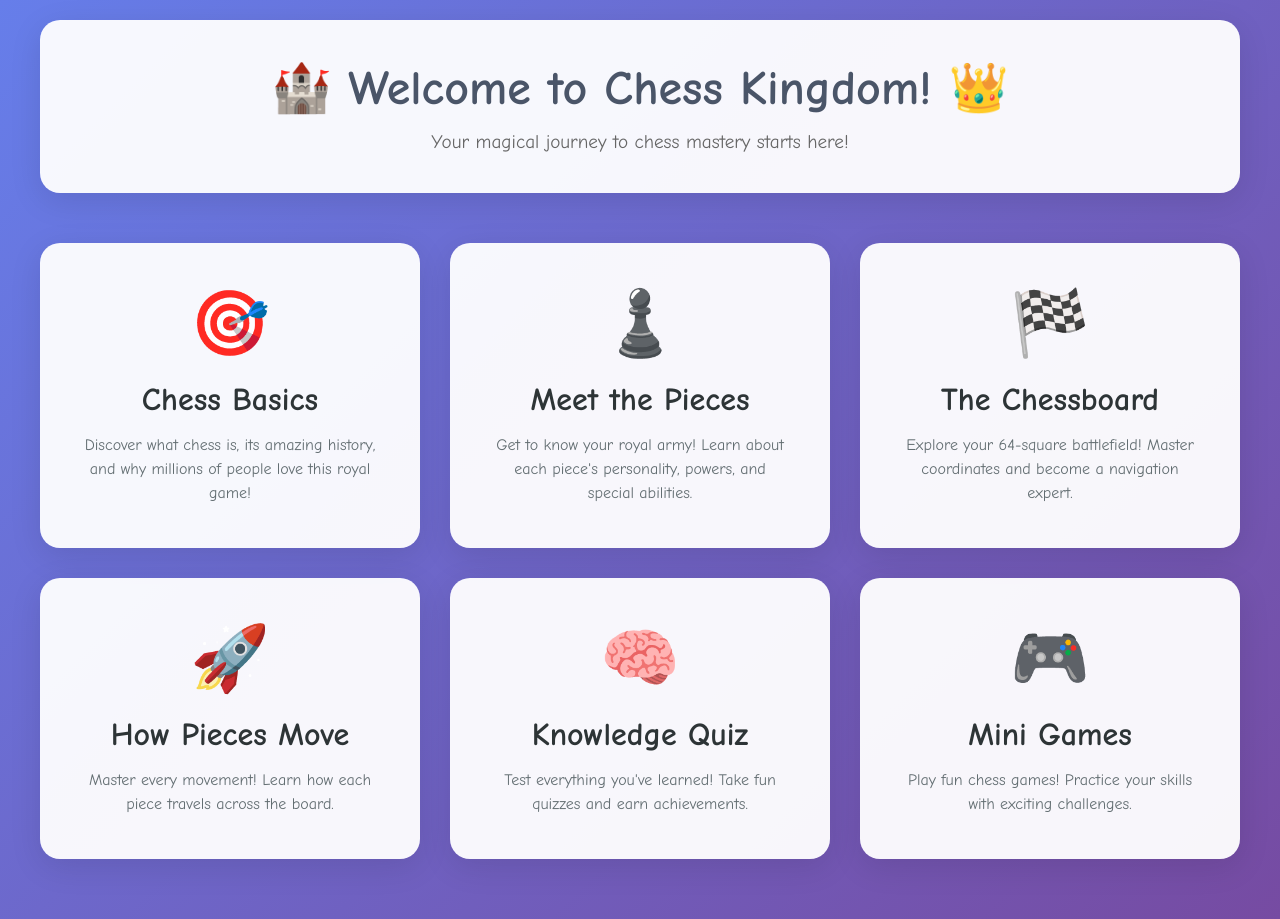
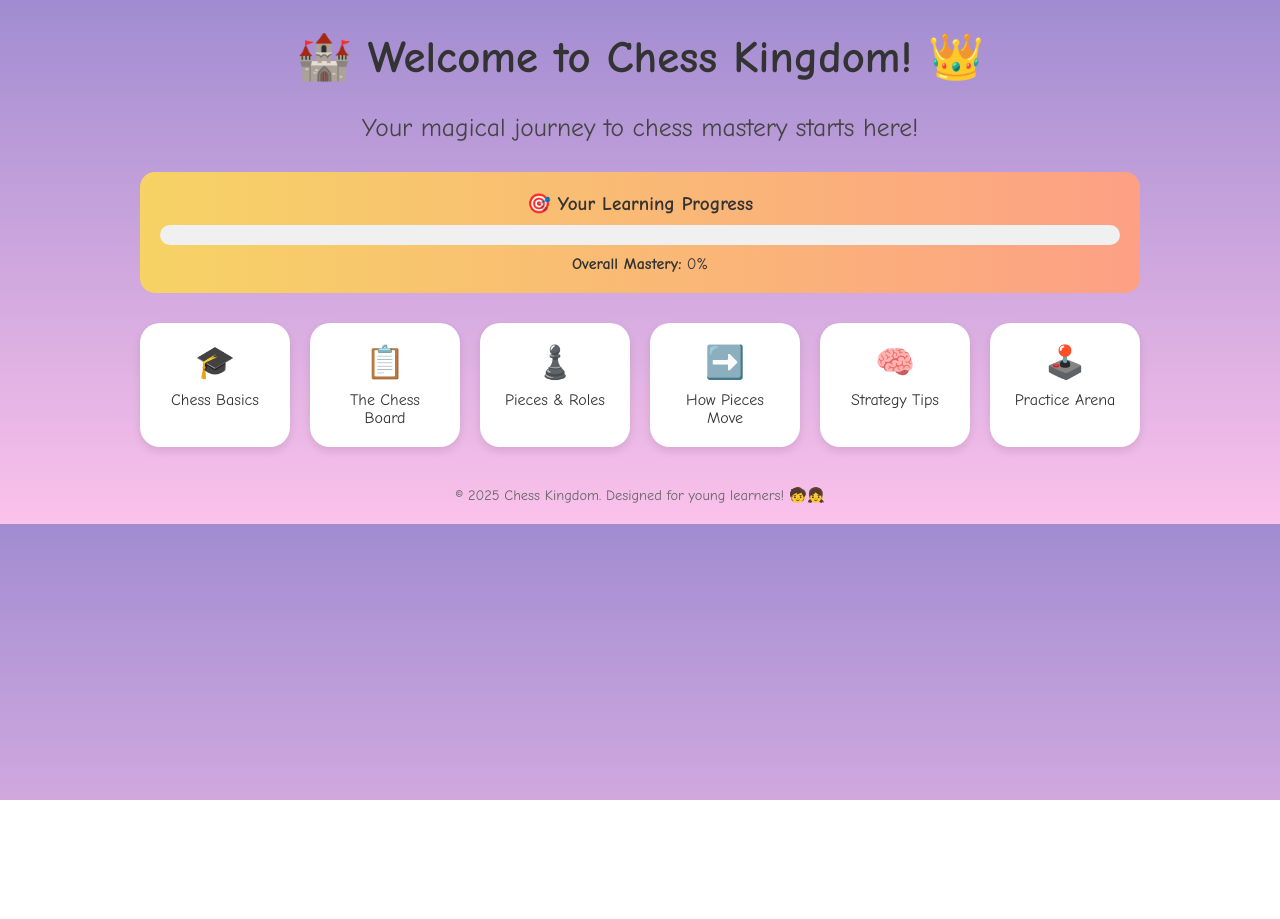
Before and after one commit to luigipascal/gaming, a plain HTML site: page index.html in a window 1280 px wide. After the commit the page ends 800 px from the top, so only its background shows below. Drawn offline with Linux system fonts and the light colour scheme.

Commit message:
Update index.html with new navigation and complete moves.html

```diff
--- a/index.html
+++ b/index.html
@@ -1,149 +1,150 @@
 <!DOCTYPE html>
 <html lang="en">
 <head>
-    <meta charset="UTF-8">
-    <meta name="viewport" content="width=device-width, initial-scale=1.0">
-    <title>🏰 Chess Kingdom - Learn to Play Chess! 👑</title>
+  <meta charset="UTF-8" />
+  <meta name="viewport" content="width=device-width, initial-scale=1.0"/>
+  <title>Chess Kingdom</title>
   <style>
-        * {
+    body {
       margin: 0;
-            padding: 0;
-            box-sizing: border-box;
-        }
-
-        body {
-            font-family: 'Comic Sans MS', cursive, sans-serif;
-            background: linear-gradient(135deg, #667eea 0%, #764ba2 100%);
-            min-height: 100vh;
+      font-family: 'Comic Sans MS', 'Segoe UI', cursive;
+      background: linear-gradient(to bottom, #a18cd1 0%, #fbc2eb 100%);
       color: #333;
-            padding: 20px;
     }
 
     .container {
-            max-width: 1200px;
-            margin: 0 auto;
+      max-width: 1000px;
+      margin: auto;
+      padding: 20px;
+      text-align: center;
     }
 
-        .header {
-            text-align: center;
-            margin-bottom: 50px;
-            background: rgba(255, 255, 255, 0.95);
-            padding: 40px;
-            border-radius: 20px;
-            box-shadow: 0 8px 32px rgba(0, 0, 0, 0.1);
+    h1 {
+      font-size: 2.8rem;
+      margin-top: 10px;
     }
 
-        .header h1 {
-            font-size: 3em;
-            color: #4a5568;
-            margin-bottom: 15px;
+    h2 {
+      font-size: 1.6rem;
+      font-weight: normal;
+      color: #444;
     }
 
-        .header p {
-            font-size: 1.2em;
-            color: #666;
+    .progress-section {
+      margin: 30px auto;
+      background: linear-gradient(to right, #f6d365, #fda085);
+      border-radius: 15px;
+      padding: 20px;
+      color: #333;
     }
 
-        .cards-grid {
-            display: grid;
-            grid-template-columns: repeat(auto-fit, minmax(300px, 1fr));
-            gap: 30px;
-            margin: 40px 0;
+    .progress-label {
+      font-weight: bold;
+      font-size: 1.2rem;
+      margin-bottom: 10px;
     }
 
-        .nav-card {
-            background: rgba(255, 255, 255, 0.95);
-            border-radius: 20px;
-            padding: 40px;
-            text-align: center;
-            box-shadow: 0 8px 32px rgba(0, 0, 0, 0.1);
-            transition: all 0.3s ease;
-            text-decoration: none;
-            color: inherit;
-            border: 3px solid transparent;
+    .progress-bar {
+      background-color: #f0f0f0;
+      border-radius: 10px;
+      height: 20px;
+      overflow: hidden;
+      margin: 10px 0;
     }
 
-        .nav-card:hover {
-            transform: translateY(-10px);
-            box-shadow: 0 15px 40px rgba(0, 0, 0, 0.2);
-            border-color: #74b9ff;
+    .progress-fill {
+      background-color: #ff6b81;
+      width: 0%;
+      height: 100%;
+      border-radius: 10px;
+      transition: width 0.5s ease-in-out;
     }
 
-        .card-icon {
-            font-size: 4em;
-            margin-bottom: 20px;
+    .tile-grid {
+      display: grid;
+      grid-template-columns: repeat(auto-fit, minmax(140px, 1fr));
+      gap: 20px;
+      margin-top: 30px;
     }
 
-        .card-title {
-            font-size: 2em;
-            color: #2d3436;
-            margin-bottom: 15px;
-            font-weight: bold;
+    .tile {
+      background: #fff;
+      border-radius: 20px;
+      padding: 20px;
+      box-shadow: 0 4px 8px rgba(0,0,0,0.1);
+      cursor: pointer;
+      transition: transform 0.2s, box-shadow 0.2s;
+      text-decoration: none;
+      color: #333;
     }
 
-        .card-description {
-            color: #636e72;
-            line-height: 1.5;
-            font-size: 1em;
+    .tile:hover {
+      transform: translateY(-5px);
+      box-shadow: 0 6px 12px rgba(0,0,0,0.2);
+    }
+
+    .tile-icon {
+      font-size: 2rem;
+      margin-bottom: 10px;
+    }
+
+    footer {
+      margin-top: 40px;
+      font-size: 0.9rem;
+      color: #666;
     }
   </style>
 </head>
 <body>
   <div class="container">
-        <div class="header">
     <h1>🏰 Welcome to Chess Kingdom! 👑</h1>
-            <p>Your magical journey to chess mastery starts here!</p>
+    <h2>Your magical journey to chess mastery starts here!</h2>
+
+    <div class="progress-section">
+      <div class="progress-label">🎯 Your Learning Progress</div>
+      <div class="progress-bar">
+        <div class="progress-fill" id="progressFill"></div>
+      </div>
+      <div><strong>Overall Mastery:</strong> <span id="progressPercent">0%</span></div>
     </div>
 
-        <div class="cards-grid">
-            <a href="basics.html" class="nav-card">
-                <div class="card-icon">🎯</div>
-                <div class="card-title">Chess Basics</div>
-                <div class="card-description">
-                    Discover what chess is, its amazing history, and why millions of people love this royal game!
-                </div>
+    <div class="tile-grid">
+      <a href="basics.html" class="tile">
+        <div class="tile-icon">🎓</div>
+        <div>Chess Basics</div>
       </a>
-
-            <a href="pieces.html" class="nav-card">
-                <div class="card-icon">♟️</div>
-                <div class="card-title">Meet the Pieces</div>
-                <div class="card-description">
-                    Get to know your royal army! Learn about each piece's personality, powers, and special abilities.
-                </div>
+      <a href="board.html" class="tile">
+        <div class="tile-icon">📋</div>
+        <div>The Chess Board</div>
       </a>
-
-            <a href="board.html" class="nav-card">
-                <div class="card-icon">🏁</div>
-                <div class="card-title">The Chessboard</div>
-                <div class="card-description">
-                    Explore your 64-square battlefield! Master coordinates and become a navigation expert.
-                </div>
+      <a href="pieces.html" class="tile">
+        <div class="tile-icon">♟️</div>
+        <div>Pieces & Roles</div>
       </a>
-
-            <a href="moves.html" class="nav-card">
-                <div class="card-icon">🚀</div>
-                <div class="card-title">How Pieces Move</div>
-                <div class="card-description">
-                    Master every movement! Learn how each piece travels across the board.
-                </div>
+      <a href="moves.html" class="tile">
+        <div class="tile-icon">➡️</div>
+        <div>How Pieces Move</div>
       </a>
-
-            <a href="quiz.html" class="nav-card">
-                <div class="card-icon">🧠</div>
-                <div class="card-title">Knowledge Quiz</div>
-                <div class="card-description">
-                    Test everything you've learned! Take fun quizzes and earn achievements.
-                </div>
+      <a href="strategy.html" class="tile">
+        <div class="tile-icon">🧠</div>
+        <div>Strategy Tips</div>
       </a>
-
-            <a href="games.html" class="nav-card">
-                <div class="card-icon">🎮</div>
-                <div class="card-title">Mini Games</div>
-                <div class="card-description">
-                    Play fun chess games! Practice your skills with exciting challenges.
-                </div>
+      <a href="practice.html" class="tile">
+        <div class="tile-icon">🕹️</div>
+        <div>Practice Arena</div>
       </a>
     </div>
+
+    <footer>
+      © 2025 Chess Kingdom. Designed for young learners! 🧒👧
+    </footer>
   </div>
+
+  <script>
+    // Placeholder progress logic – update as needed
+    const progress = 0;
+    document.getElementById("progressFill").style.width = progress + "%";
+    document.getElementById("progressPercent").textContent = progress + "%";
+  </script>
 </body>
 </html>
```
Lines whose indentation alone changed are shown as unchanged.
